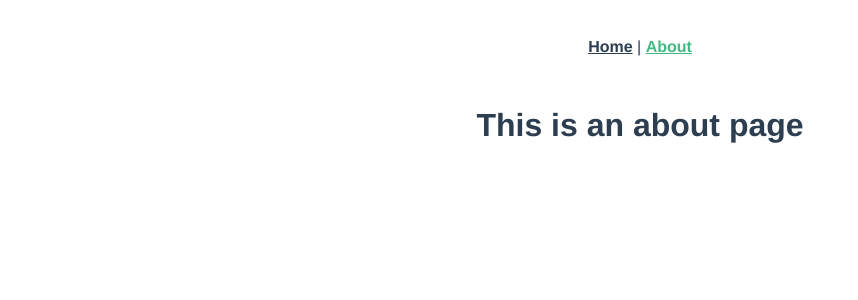
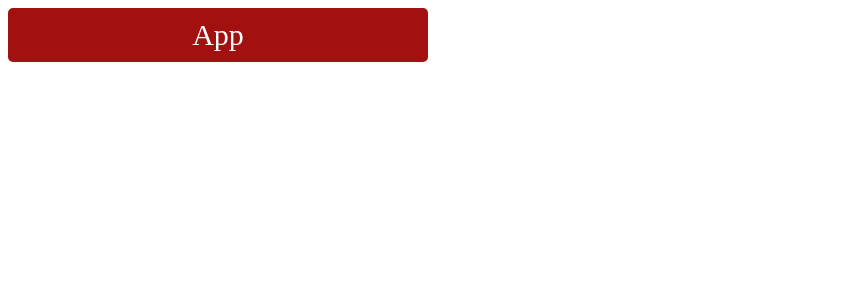
Before and after one commit to Christojhg/vue-firebase, a Vue app: page /about in a window 1280 px wide. Shown: the top 300 px of the page, without its empty margins (0-858 px from the left). Built offline with nearby package versions, Linux system fonts and the light colour scheme.

Commit message:
Modificación a limpio para empezar , creación de alguno estilos css en App.vue

```diff
--- a/src/App.vue
+++ b/src/App.vue
@@ -1,32 +1,27 @@
 <template>
-  <div id="app">
-    <div id="nav">
-      <router-link to="/">Home</router-link> |
-      <router-link to="/about">About</router-link>
-    </div>
-    <router-view/>
+  <div id="app" class="principal">
+    <span>App</span>
   </div>
 </template>
 
+<script>
+
+</script>
+
+
 <style>
-#app {
-  font-family: Avenir, Helvetica, Arial, sans-serif;
-  -webkit-font-smoothing: antialiased;
-  -moz-osx-font-smoothing: grayscale;
-  text-align: center;
-  color: #2c3e50;
+html{
+  font-size:62.5% ! important;
+
 }
 
-#nav {
-  padding: 30px;
-}
-
-#nav a {
-  font-weight: bold;
-  color: #2c3e50;
-}
-
-#nav a.router-link-exact-active {
-  color: #42b983;
+.principal{
+  background-color:#a21010;
+  padding:10px;
+  color:white;
+  border-radius:5px;
+  width:400px;
+  font-size:3rem;
+  text-align:center;
 }
 </style>
--- a/src/components/HelloWorld.vue
+++ /dev/null
@@ -1,60 +0,0 @@
-<template>
-  <div class="hello">
-    <h1>{{ msg }}</h1>
-    <p>
-      For a guide and recipes on how to configure / customize this project,<br>
-      check out the
-      <a href="https://cli.vuejs.org" target="_blank" rel="noopener">vue-cli documentation</a>.
-    </p>
-    <h3>Installed CLI Plugins</h3>
-    <ul>
-      <li><a href="https://github.com/vuejs/vue-cli/tree/dev/packages/%40vue/cli-plugin-babel" target="_blank" rel="noopener">babel</a></li>
-      <li><a href="https://github.com/vuejs/vue-cli/tree/dev/packages/%40vue/cli-plugin-router" target="_blank" rel="noopener">router</a></li>
-      <li><a href="https://github.com/vuejs/vue-cli/tree/dev/packages/%40vue/cli-plugin-vuex" target="_blank" rel="noopener">vuex</a></li>
-      <li><a href="https://github.com/vuejs/vue-cli/tree/dev/packages/%40vue/cli-plugin-eslint" target="_blank" rel="noopener">eslint</a></li>
-    </ul>
-    <h3>Essential Links</h3>
-    <ul>
-      <li><a href="https://vuejs.org" target="_blank" rel="noopener">Core Docs</a></li>
-      <li><a href="https://forum.vuejs.org" target="_blank" rel="noopener">Forum</a></li>
-      <li><a href="https://chat.vuejs.org" target="_blank" rel="noopener">Community Chat</a></li>
-      <li><a href="https://twitter.com/vuejs" target="_blank" rel="noopener">Twitter</a></li>
-      <li><a href="https://news.vuejs.org" target="_blank" rel="noopener">News</a></li>
-    </ul>
-    <h3>Ecosystem</h3>
-    <ul>
-      <li><a href="https://router.vuejs.org" target="_blank" rel="noopener">vue-router</a></li>
-      <li><a href="https://vuex.vuejs.org" target="_blank" rel="noopener">vuex</a></li>
-      <li><a href="https://github.com/vuejs/vue-devtools#vue-devtools" target="_blank" rel="noopener">vue-devtools</a></li>
-      <li><a href="https://vue-loader.vuejs.org" target="_blank" rel="noopener">vue-loader</a></li>
-      <li><a href="https://github.com/vuejs/awesome-vue" target="_blank" rel="noopener">awesome-vue</a></li>
-    </ul>
-  </div>
-</template>
-
-<script>
-export default {
-  name: 'HelloWorld',
-  props: {
-    msg: String
-  }
-}
-</script>
-
-<!-- Add "scoped" attribute to limit CSS to this component only -->
-<style scoped>
-h3 {
-  margin: 40px 0 0;
-}
-ul {
-  list-style-type: none;
-  padding: 0;
-}
-li {
-  display: inline-block;
-  margin: 0 10px;
-}
-a {
-  color: #42b983;
-}
-</style>
--- a/src/main.js
+++ b/src/main.js
@@ -1,12 +1,8 @@
 import Vue from 'vue'
 import App from './App.vue'
-import router from './router'
-import store from './store'
 
 Vue.config.productionTip = false
 
 new Vue({
-  router,
-  store,
   render: h => h(App)
 }).$mount('#app')
--- a/src/views/About.vue
+++ /dev/null
@@ -1,5 +0,0 @@
-<template>
-  <div class="about">
-    <h1>This is an about page</h1>
-  </div>
-</template>
--- a/src/views/Home.vue
+++ /dev/null
@@ -1,18 +0,0 @@
-<template>
-  <div class="home">
-    <img alt="Vue logo" src="../assets/logo.png">
-    <HelloWorld msg="Welcome to Your Vue.js App"/>
-  </div>
-</template>
-
-<script>
-// @ is an alias to /src
-import HelloWorld from '@/components/HelloWorld.vue'
-
-export default {
-  name: 'Home',
-  components: {
-    HelloWorld
-  }
-}
-</script>
```
